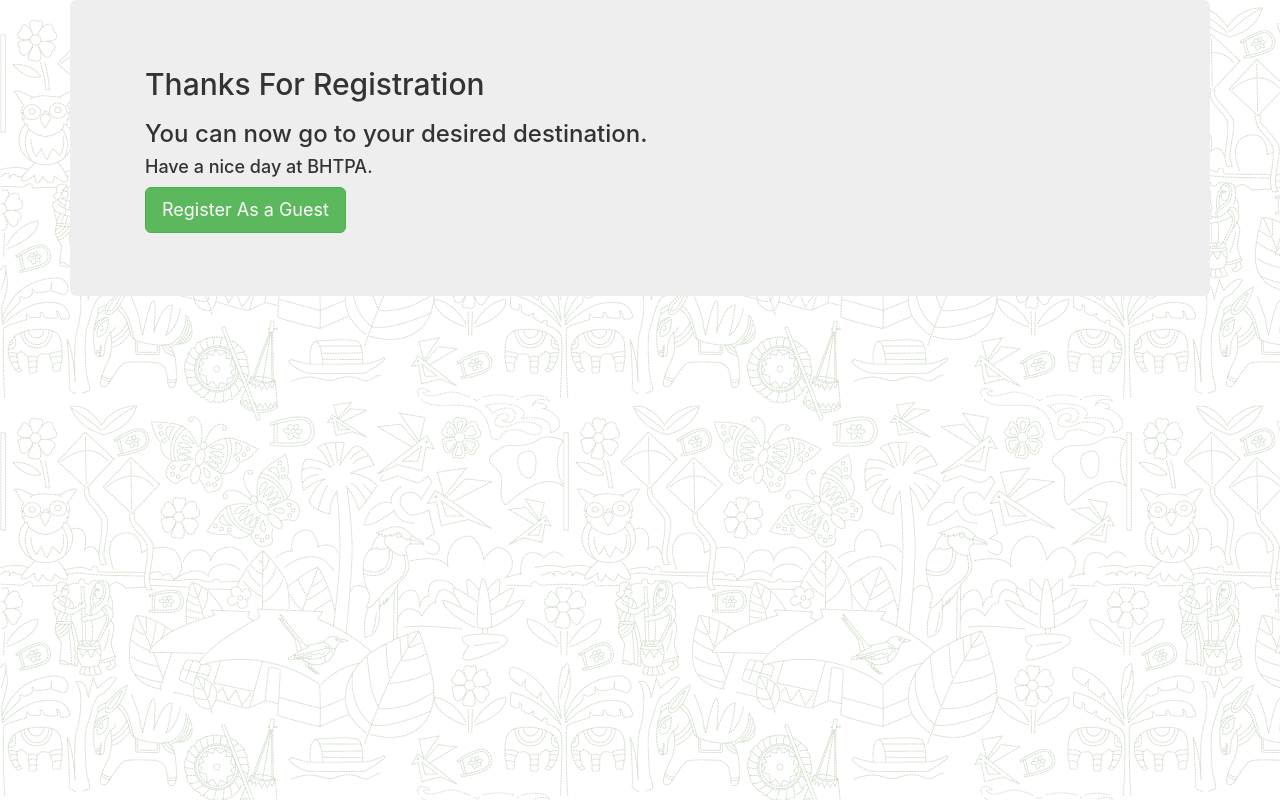
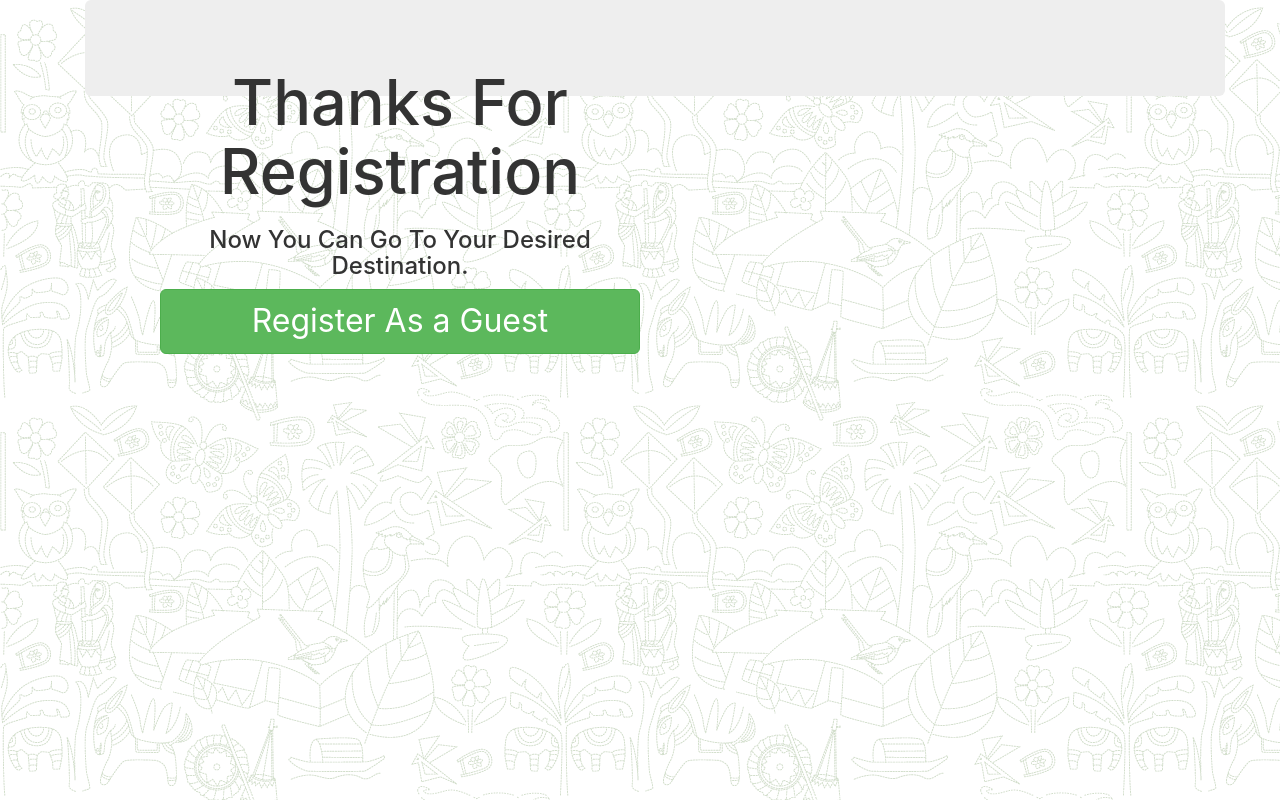
Before and after one commit to hellohasib/VMS-BACKEND-VISITOR-FRONTEND, a React (Create React App) app in the folder client/: page /thank_you in a window 1280 px wide. Built offline with nearby package versions, Linux system fonts and the light colour scheme.

Commit message:
Thank you page updated

```diff
--- a/client/src/components/ThankYou.js
+++ b/client/src/components/ThankYou.js
@@ -3,14 +3,16 @@ import React, { Component } from 'react'
 class ThankYou extends Component {
   render() {
     return (
-    <div class="jumbotron">
-        <div class="container mt-5">
-            <h2>Thanks For Registration</h2>
-            <h3>You can now go to your desired destination.</h3>
-            <h4>Have a nice day at BHTPA.</h4>
-
-            <p><a class="btn btn-lg btn-success" href="/new_visitor" role="button">Register As a Guest</a></p>
+      <div className="container">
+      <div className="jumbotron mt-5">
+        <div className="col-md-6 col-sx-6 mx-auto">
+          <h1 className="text-center">Thanks For Registration</h1>
+          <h3 className="text-center mb-5">
+              Now You Can Go To Your Desired Destination.
+          </h3>
+          <p className="text-center"><a className="btn btn-block btn-lg btn-success" style={{fontSize:"xx-large"}} href="/new_visitor" role="button">Register As a Guest</a></p>
         </div>
+      </div>
     </div>
     )
   }
```
